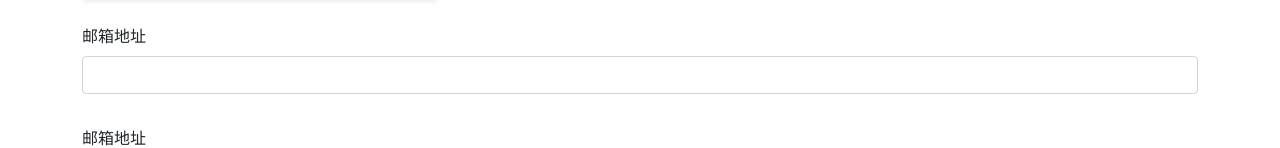
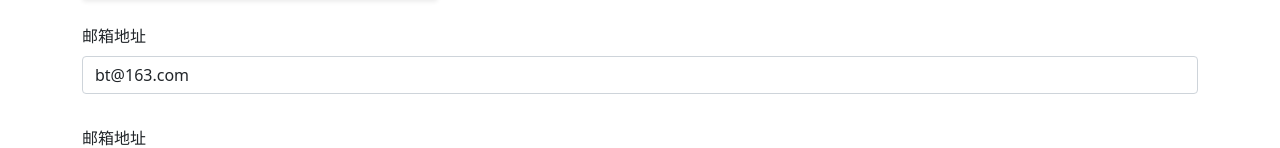
Before and after one commit to btbrad/zheye, a Vue app: page / in a window 1280 px wide. Shown: the part 655-803 px from the top of the page. Built offline with nearby package versions, Linux system fonts and the light colour scheme.

Commit message:
validateInput实现v-model

```diff
--- a/src/App.vue
+++ b/src/App.vue
@@ -5,7 +5,7 @@
     <form>
       <div class="mb-3">
         <label class="form-label">邮箱地址</label>
-        <validate-input :rules="emailRules"></validate-input>
+        <validate-input :rules="emailRules" v-model="emailValue"></validate-input>
       </div>
       <div class="mb-3">
         <label for="exampleInputEmail1" class="form-label">邮箱地址</label>
@@ -68,6 +68,7 @@ export default defineComponent({
     ValidateInput
   },
   setup () {
+    const emailValue = 'bt@163.com'
     const emailRules: RuleProps = [
       { type: 'required', message: '电子邮箱地址不能为空' },
       { type: 'email', message: '请输入正确的电子邮箱格式' }
@@ -92,7 +93,8 @@ export default defineComponent({
       currentUser,
       emailRef,
       validateEmail,
-      emailRules
+      emailRules,
+      emailValue
     }
   }
 })
--- a/src/components/ValidateInput.vue
+++ b/src/components/ValidateInput.vue
@@ -1,6 +1,12 @@
 <template>
   <div class="validate-input-container pb-3">
-    <input type="text" :class="['form-control', {'is-invalid': inputRef.error}]" v-model="inputRef.val" @blur="validateInput" />
+    <input
+      type="text"
+      :class="['form-control', {'is-invalid': inputRef.error}]"
+      :value="inputRef.val"
+      @blur="validateInput"
+      @input="updateValue"
+    />
     <span v-if="inputRef.error" class="invalid-feedback">{{ inputRef.message }}</span>
   </div>
 </template>
@@ -17,14 +23,20 @@ export type RuleProps = RuleProp[]
 export default defineComponent({
   name: 'ValidateInput',
   props: {
-    rules: Array as PropType<RuleProps>
+    rules: Array as PropType<RuleProps>,
+    modelValue: String
   },
-  setup (props) {
+  setup (props, context) {
     const inputRef = reactive({
-      val: '',
+      val: props.modelValue || '',
       error: false,
       message: ''
     })
+    const updateValue = (event: KeyboardEvent) => {
+      const targetValue = (event.target as HTMLInputElement).value
+      inputRef.val = targetValue
+      context.emit('update:modelValue', targetValue)
+    }
     const validateInput = () => {
       if (props.rules) {
         const allPassed = props.rules.every(rule => {
@@ -48,7 +60,8 @@ export default defineComponent({
     }
     return {
       inputRef,
-      validateInput
+      validateInput,
+      updateValue
     }
   }
 })
```
